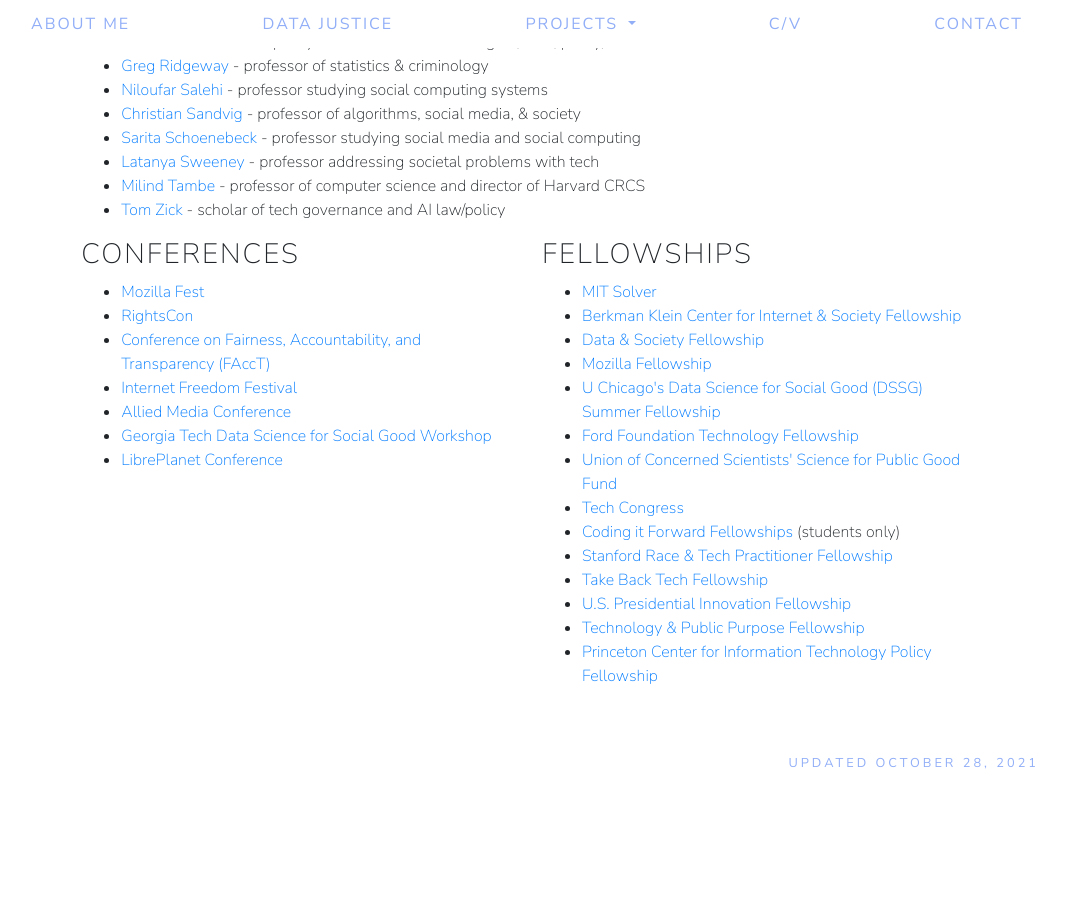
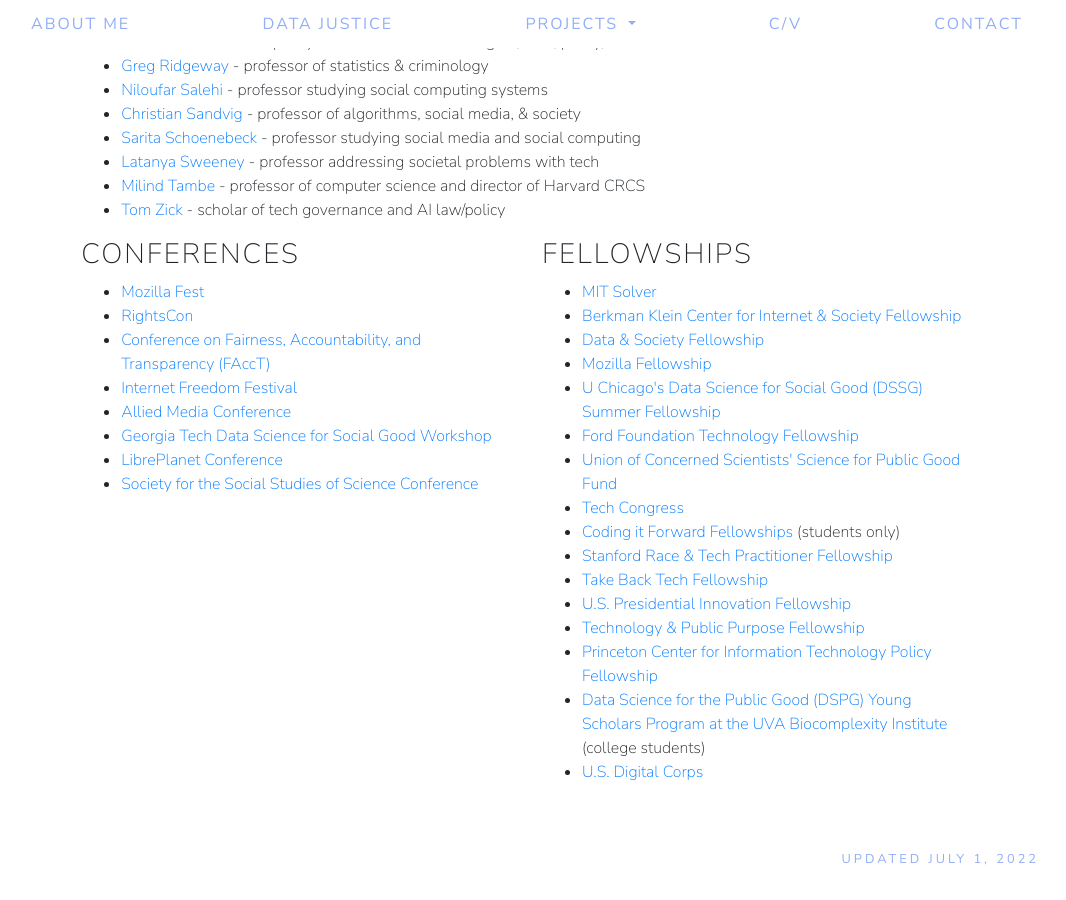
Before and after one commit to smhurwitz/smhurwitz.github.io, a Jekyll site: the page built from datajustice.html, in a window 1280 px wide and 900 px high, scrolled down 1466 px. Shown: the whole window, without its empty margins (113-1179 px from the left). Built offline with Jekyll 4.4.1, drawn with Linux system fonts in a browser that asks for light colours; nearby versions of some CDN libraries; before the commit the page ends 2270 px from its top, so only the background shows below that.

Commit message:
Add fellowships & 4S conference

```diff
--- a/datajustice.html
+++ b/datajustice.html
@@ -131,6 +131,7 @@
           <li><a href="https://alliedmedia.org/amc" target="_blank">Allied Media Conference</a></li>
           <li><a href="https://ds4sg.gatech.edu" target="_blank">Georgia Tech Data Science for Social Good Workshop</a></li>
           <li><a href="https://libreplanet.org/wiki/LibrePlanet:Conference" target="_blank">LibrePlanet Conference</a></li>
+          <li><a href="https://www.4sonline.org/meeting/" target="_blank">Society for the Social Studies of Science Conference</a></li>
         </ul>
       </div>
 
@@ -153,6 +154,8 @@
           <li><a href="https://www.belfercenter.org/project/technology-and-public-purpose#!tapp-fellowship-" target="
             _blank">Technology & Public Purpose Fellowship</a></li>
           <li><a href="https://citp.princeton.edu/programs/fellows/" target="_blank">Princeton Center for Information Technology Policy Fellowship</a></li>
+          <li><a href="https://datascienceforthepublicgood.org/young-scholars" target="_blank">Data Science for the Public Good (DSPG) Young Scholars Program at the UVA Biocomplexity Institute</a> (college students)</li>
+          <li><a href="https://digitalcorps.gsa.gov/" target="_blank">U.S. Digital Corps</a></li>
         </ul>
       </div>
 
@@ -161,4 +164,4 @@
 
 </main>
 
-<footer>Updated October 28, 2021</footer>
+<footer>Updated July 1, 2022</footer>
```
